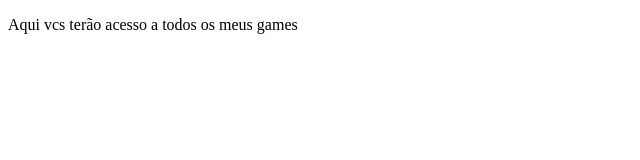
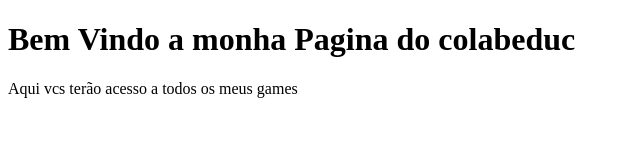
Before and after one commit to Joaopauloairescampos/joaopauloairescampos.github.io, a plain HTML site: page index.html in a window 1280 px wide. Shown: the whole page, without its empty margins (0-640 px from the left). Drawn offline with Linux system fonts and the light colour scheme.

Commit message:
Update index.html

```diff
--- a/index.html
+++ b/index.html
@@ -5,7 +5,7 @@
     </head>
    <body>
 
-       <h1Bem Vindo a monha Pagina do colabeduc</h1>
+       <h1>Bem Vindo a monha Pagina do colabeduc</h1>
        <p>Aqui vcs terão acesso a todos os meus games</p>
 
 </body>
```
